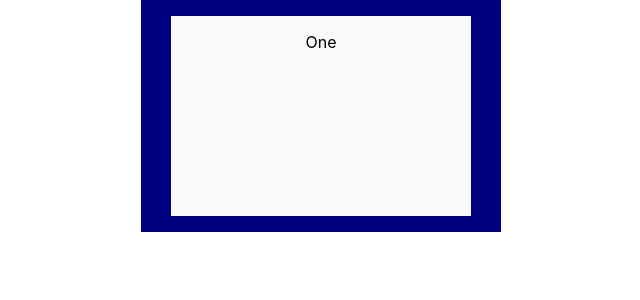
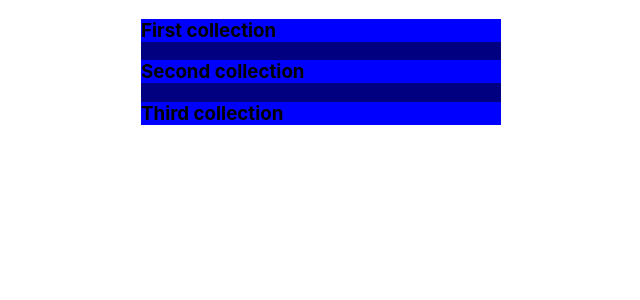
Before and after one commit to johndpope/munin-web, a React (Create React App) app: page / in a window 1280 px wide. Shown: the top 300 px of the page, without its empty margins (319-959 px from the left). Built offline with nearby package versions, Linux system fonts and the light colour scheme.

Commit message:
Collection list with mock http service WIP

```diff
--- /dev/null
+++ b/src/http/memory-card.service.ts
@@ -0,0 +1,37 @@
+import { MemoryCardCollection } from "../models/memory-card-collection";
+
+export class MemoryCardService {
+    static cards1 = [
+        { id: 1, term: "Cards1 - One", description: "this is desc \n for the first card"},
+        { id: 2, term: "Cards1 - Two", description: "this is desc \n for the second card"},
+        { id: 3, term: "Cards1 - Three", description: "this is desc \n for the third card"}
+    ];
+
+    static cards2 = [
+        { id: 4, term: "Cards2 - One", description: "this is desc \n for the first card"},
+        { id: 5, term: "Cards2 - Two", description: "this is desc \n for the second card"},
+        { id: 6, term: "Cards2 - Three", description: "this is desc \n for the third card"}
+    ];
+
+    static cards3 = [
+        { id: 7, term: "Cards3 - One", description: "this is desc \n for the first card"},
+        { id: 8, term: "Cards3 - Two", description: "this is desc \n for the second card"},
+        { id: 9, term: "Cards3 - Three", description: "this is desc \n for the third card"}
+    ];
+
+
+    static collection : MemoryCardCollection[] = [
+        { id: 1, name: 'First collection', memoryCards: MemoryCardService.cards1, createdAt: new Date(), createdBy: 'testmann'},
+        { id: 2, name: 'Second collection', memoryCards: MemoryCardService.cards2, createdAt: new Date(), createdBy: 'testmann'},
+        { id: 3, name: 'Third collection', memoryCards: MemoryCardService.cards3, createdAt: new Date(), createdBy: 'testmann'}
+    ]
+
+
+    static getAllCollections = () : Promise<MemoryCardCollection[]> => {
+        return Promise.resolve(MemoryCardService.collection);
+    }
+
+    static getCollection = (collectionId: number) : Promise<MemoryCardCollection | undefined> => {
+        return Promise.resolve(MemoryCardService.collection.find(mcs => mcs.id === collectionId));
+    }
+}
--- a/src/memory-card/memory-cards-overview.component.tsx
+++ b/src/memory-card/memory-cards-overview.component.tsx
@@ -1,17 +1,49 @@
 import React from 'react';
 import './memory-cards-overview.component.scss';
-import MemoryCardsRotatorComponent from './memory-cards-rotator.component';
+import { MemoryCardCollection } from '../models/memory-card-collection';
+import { MemoryCardService } from '../http/memory-card.service';
+import CardComponent from '../common/card.component';
 
-class MemoryCardsOverview extends React.Component {
+class MemoryCardCollectionsOverview extends React.Component<any, MemoryCardCollectionsOverviewState> {
+
+    constructor(props: any) {
+        super(props);
+
+        this.state = { memoryCardCollections: [] };
+    }
+
+    async componentDidMount() {
+        var collections = await MemoryCardService.getAllCollections();
+
+        if (collections) {
+            this.setState({memoryCardCollections: collections});
+        }
+    }
 
     render () {
-        const cards = [
-            { id: 1, term: "One", description: "this is desc \n for the first card"},
-            { id: 2, term: "Two", description: "this is desc \n for the second card"},
-            { id: 3, term: "Three", description: "this is desc \n for the third card"}
-        ];
-        return <div className="memory-cards-overview" ><MemoryCardsRotatorComponent cards={cards}/></div>
+        const list = this.renderCollectionList();
+        return  <div className="memory-card-collections-overview">
+                    {list}
+                </div>
+    }
+
+    renderCollectionList = () => {
+        const collections = this.state.memoryCardCollections;
+
+        if (collections.length === 0) {
+            return <h2>No collections found.</h2>
+        }
+
+        return collections.map(collection =>
+            <CardComponent key={collection.id}>
+                    <h3>{collection.name}</h3>
+            </CardComponent>
+        );
     }
 }
 
-export default MemoryCardsOverview;
+interface MemoryCardCollectionsOverviewState {
+    memoryCardCollections: MemoryCardCollection[];
+}
+
+export default MemoryCardCollectionsOverview;
--- /dev/null
+++ b/src/models/memory-card-collection.ts
@@ -0,0 +1,9 @@
+import { MemoryCard } from "./memory-card";
+
+export interface MemoryCardCollection {
+    id: number;
+    name: string;
+    memoryCards: MemoryCard[];
+    createdAt: Date;
+    createdBy: string;
+}
```
